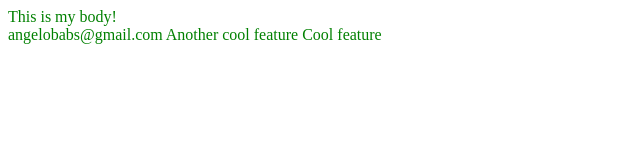
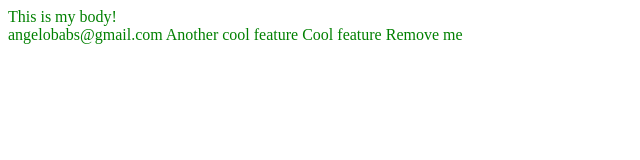
Before and after one commit to tristanbabasa/pokemon, a plain HTML site: page index.html in a window 1280 px wide. Shown: the full height of the page, 0-640 px from the left. Drawn offline with Linux system fonts and the light colour scheme.

Commit message:
remove me

```diff
--- a/index.html
+++ b/index.html
@@ -17,5 +17,6 @@
 
 
 		Cool feature
+		Remove me
 	</body>
 </html>
```
